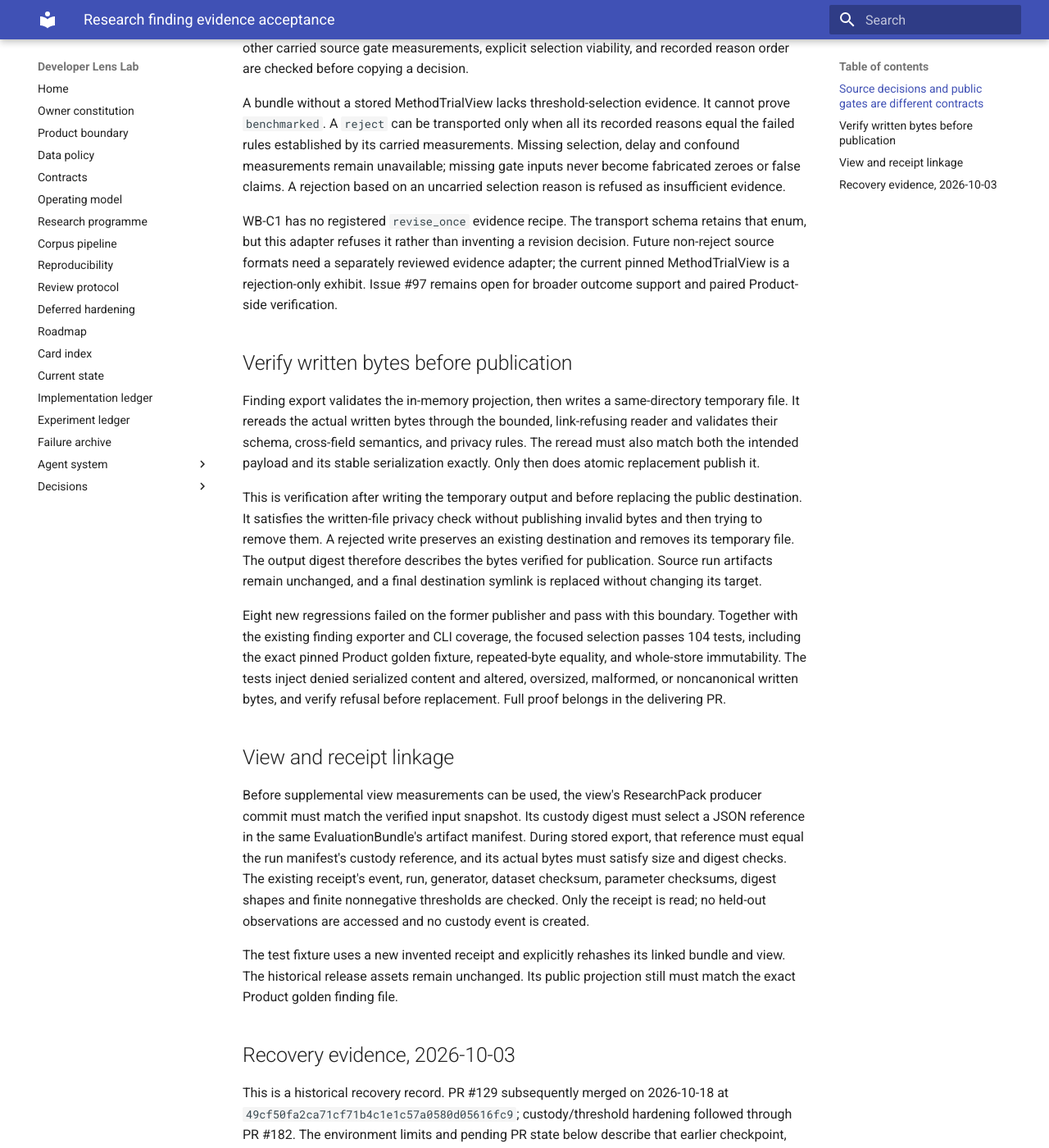
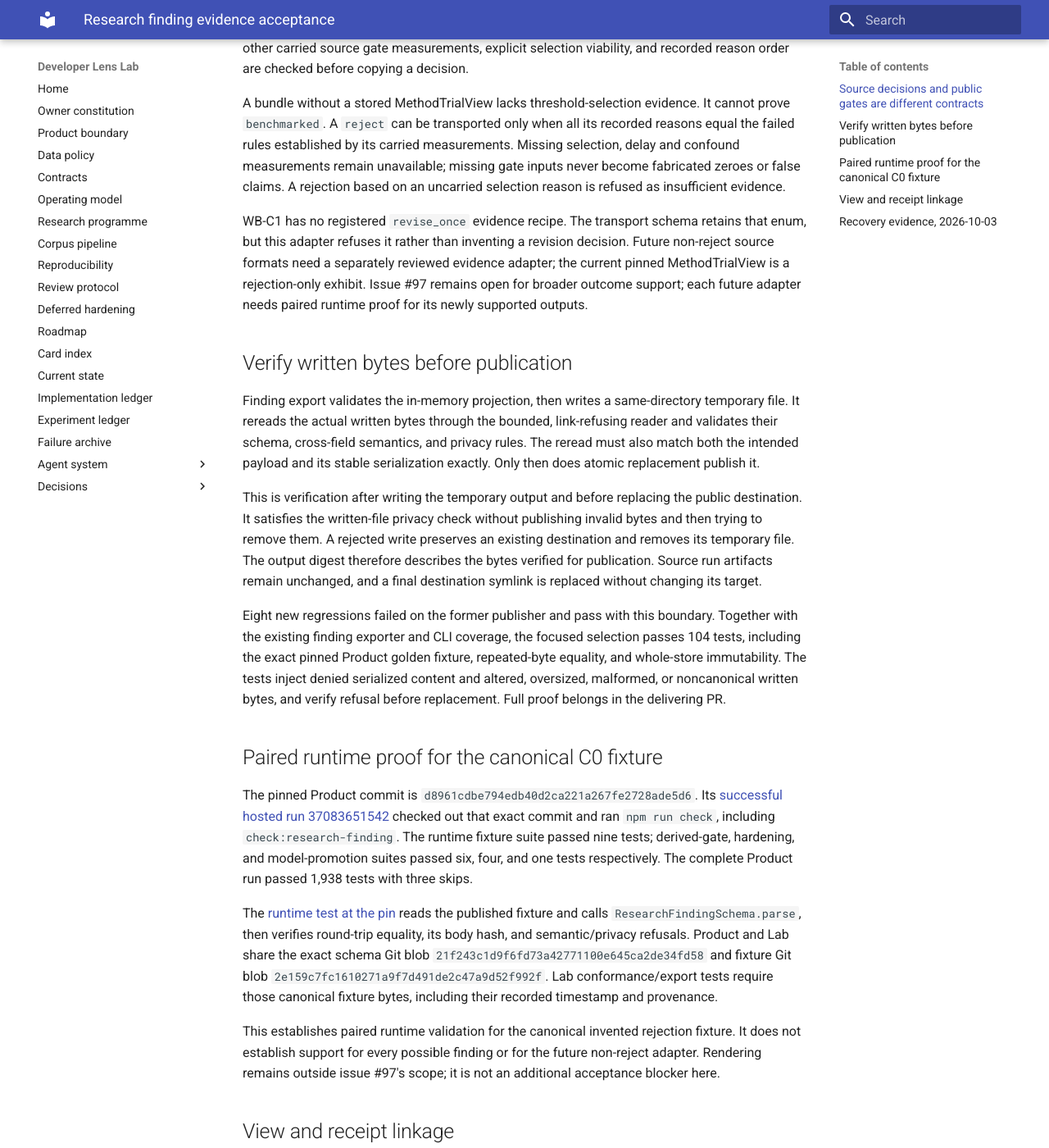
Before and after one commit to Chris0Jeky/developer-lens-lab, an MkDocs documentation site: the page built from docs/RESEARCH_FINDING_EVIDENCE.md, in a window 1280 px wide and 1400 px high, scrolled down 353 px. Shown: the whole window at 82% size. Built offline with MkDocs 1.6.1 and Material for MkDocs 9.7.7, drawn with Linux system fonts in a browser that asks for light colours.

Commit message:
docs: record pinned Product runtime proof for canonical finding

```diff
--- a/docs/CURRENT_STATE.md
+++ b/docs/CURRENT_STATE.md
@@ -35,7 +35,8 @@ delivered:
       ResearchFinding export shipped through PRs #127 and #129, with later custody/threshold
       hardening in #182. Structural mixed-dialect schema work shipped in #126 and #179.
       The exporter is usable and verifies actual written temporary bytes before atomic publication;
-      remaining #97 acceptance is stated below.
+      the canonical C0 fixture has paired Product runtime proof at its exact pinned contract.
+      Remaining #97 outcome-adapter work is stated below.
   - report_and_artifact_integrity: >-
       PRs #196 and #197 delivered resolved-root output confinement and full-report identity/
       provenance checks. Runtime result references must exactly match artifact-manifest digest,
@@ -53,7 +54,7 @@ next_safe_slice: >-
   Reconcile live main, open issues/PRs, tools/cards.py, and Product owner gates first. Finish or
   re-review any in-flight hardening before starting another lane. For subsequent work, scope the
   remaining confound-observability methodology in #6, Product-owned presentation changes in #31,
-  or the broader finding-evidence adapter and paired Product proof in #97. Preserve current C0
+  or the broader finding-evidence adapter and paired proof for new outputs in #97. Preserve current C0
   evidence and historical release assets; a changed research method needs its own declared proof.
 release_and_owner_gates: >-
   Chris0Jeky/developer-lens::HUMAN_TODO.md::q-8 concurrent-writer closure was directly verified
@@ -98,8 +99,8 @@ late_review_debt: >-
   its LAB-WBC1-06 card covers only the earlier four-fix slice. #31 retains Product gate/reason
   vocabulary and zero-delay caveat work. #34 retains prompt discovery and explicit scout naming
   in every active body; repository metadata and capability consistency are now checked. #97
-  retains broader non-reject/revision evidence and paired
-  Product runtime proof; written-output privacy and canonical-byte verification is implemented. The #107
+  retains the broader non-reject/revision evidence adapter. Paired canonical-fixture Product runtime
+  proof is recorded, and written-output privacy and canonical-byte verification is implemented. The #107
   home-path residual is repaired in source; its issue records the remaining deliberate design dispositions.
 exact_resume_point: >-
   Read the live default-branch head and every open PR's checks, reviews, comments, and threads.
--- a/docs/RESEARCH_FINDING_EVIDENCE.md
+++ b/docs/RESEARCH_FINDING_EVIDENCE.md
@@ -20,8 +20,8 @@ claims. A rejection based on an uncarried selection reason is refused as insuffi
 WB-C1 has no registered `revise_once` evidence recipe. The transport schema retains that enum,
 but this adapter refuses it rather than inventing a revision decision. Future non-reject source
 formats need a separately reviewed evidence adapter; the current pinned MethodTrialView is a
-rejection-only exhibit. Issue #97 remains open for broader outcome support and paired Product-side
-verification.
+rejection-only exhibit. Issue #97 remains open for broader outcome support; each future adapter
+needs paired runtime proof for its newly supported outputs.
 
 ## Verify written bytes before publication
 
@@ -41,6 +41,26 @@ the existing finding exporter and CLI coverage, the focused selection passes 104
 the exact pinned Product golden fixture, repeated-byte equality, and whole-store immutability.
 The tests inject denied serialized content and altered, oversized, malformed, or noncanonical
 written bytes, and verify refusal before replacement. Full proof belongs in the delivering PR.
+
+## Paired runtime proof for the canonical C0 fixture
+
+The pinned Product commit is `d8961cdbe794edb40d2ca221a267fe2728ade5d6`.
+Its [successful hosted run 37083651542](https://github.com/Chris0Jeky/developer-lens/actions/runs/37083651542/job/111089338799)
+checked out that exact commit and ran `npm run check`, including `check:research-finding`.
+The runtime fixture suite passed nine tests; derived-gate, hardening, and model-promotion suites
+passed six, four, and one tests respectively. The complete Product run passed 1,938 tests with
+three skips.
+
+The [runtime test at the pin](https://github.com/Chris0Jeky/developer-lens/blob/d8961cdbe794edb40d2ca221a267fe2728ade5d6/shared/researchFinding.test.ts)
+reads the published fixture and calls `ResearchFindingSchema.parse`, then verifies round-trip
+equality, its body hash, and semantic/privacy refusals. Product and Lab share the exact schema
+Git blob `21f243c1d9f6fd73a42771100e645ca2de34fd58` and fixture Git blob
+`2e159c7fc1610271a9f7d491de2c47a9d52f992f`. Lab conformance/export tests require those canonical
+fixture bytes, including their recorded timestamp and provenance.
+
+This establishes paired runtime validation for the canonical invented rejection fixture.
+It does not establish support for every possible finding or for the future non-reject adapter.
+Rendering remains outside issue #97's scope; it is not an additional acceptance blocker here.
 
 ## View and receipt linkage
 
```
Also changed, not shown: docs/implementation/2026-10-29-34-context-consistency.md (+1 -1 lines).
